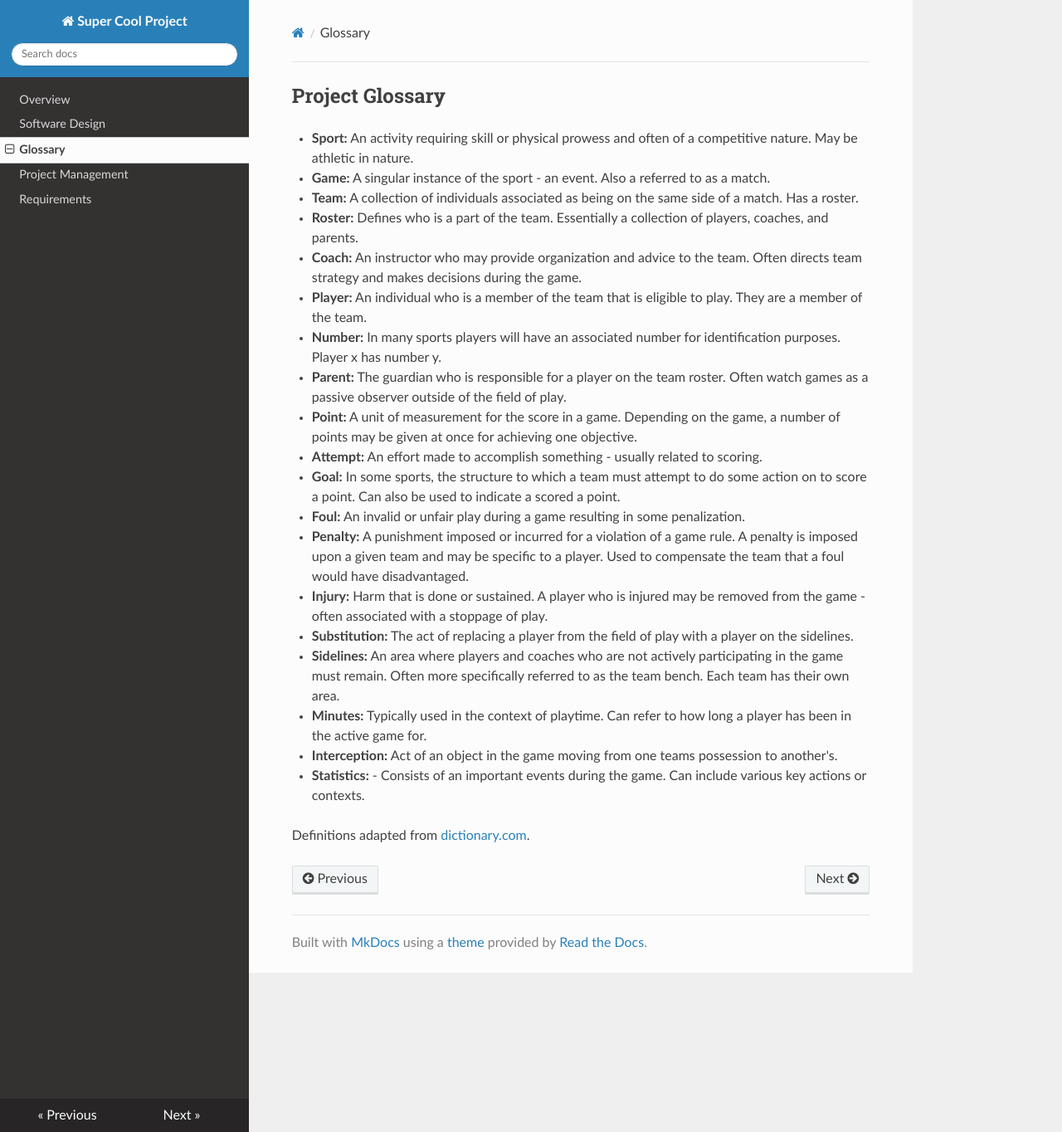
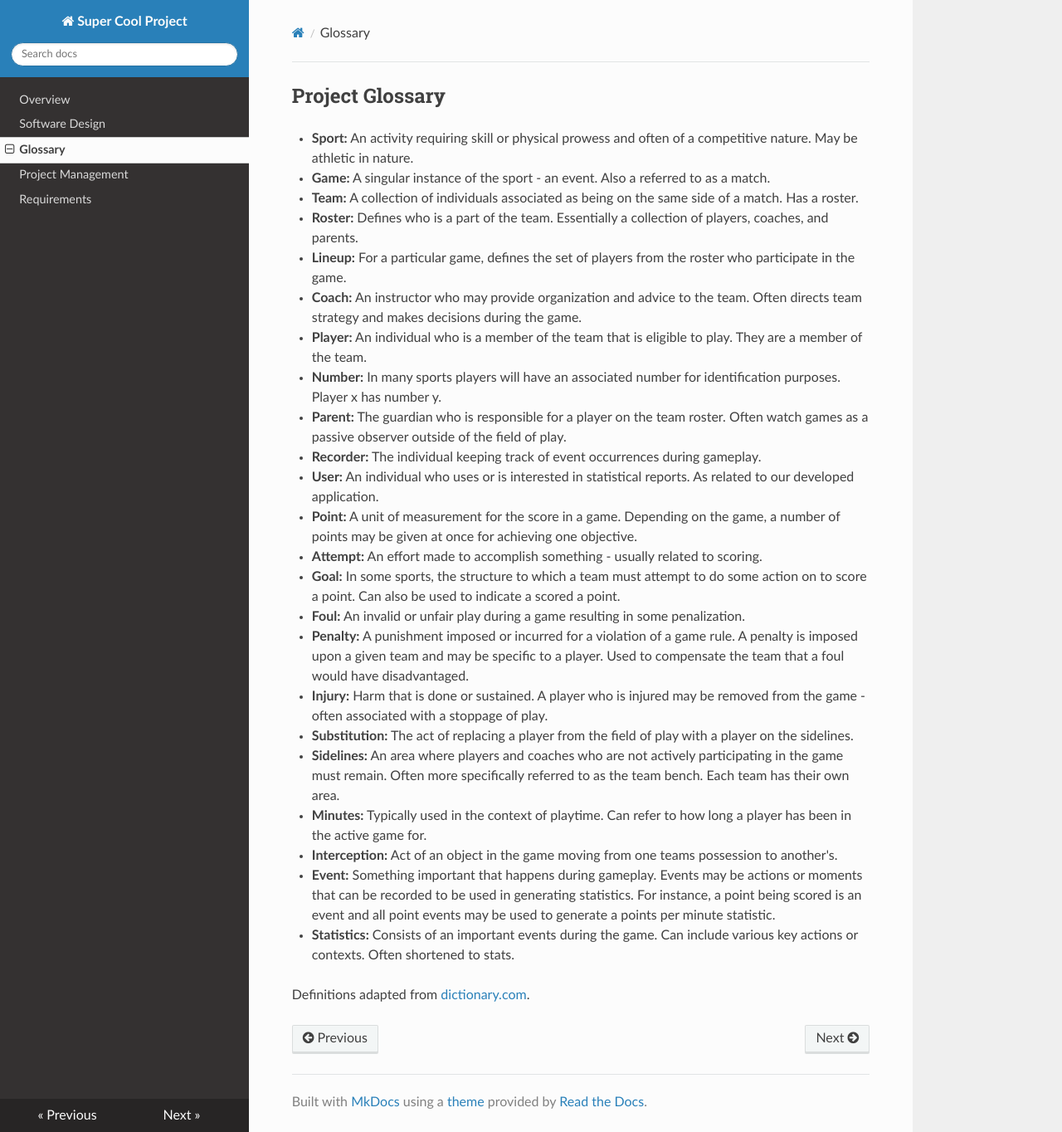
Before and after one commit to TaylorZowtuk/measure-what-matters, an MkDocs documentation site: the page built from docs/docs/glossary.md, in a window 1280 px wide and 1364 px high. Shown: the whole window at 83% size. Built offline with MkDocs 1.6.1, drawn with Linux system fonts in a browser that asks for light colours; nearby versions of some CDN libraries.

Commit message:
Added definitions to clarify roles from user stories

```diff
--- a/docs/docs/glossary.md
+++ b/docs/docs/glossary.md
@@ -8,6 +8,8 @@
 
 - **Roster:** Defines who is a part of the team. Essentially a collection of players, coaches, and parents.
 
+- **Lineup:** For a particular game, defines the set of players from the roster who participate in the game.
+
 - **Coach:** An instructor who may provide organization and advice to the team. Often directs team strategy and makes decisions during the game.
 
 - **Player:** An individual who is a member of the team that is eligible to play. They are a member of the team.
@@ -15,6 +17,10 @@
 - **Number:** In many sports players will have an associated number for identification purposes. Player x has number y.
 
 - **Parent:** The guardian who is responsible for a player on the team roster. Often watch games as a passive observer outside of the field of play.
+
+- **Recorder:** The individual keeping track of event occurrences during gameplay.
+
+- **User:** An individual who uses or is interested in statistical reports. As related to our developed application.
 
 - **Point:** A unit of measurement for the score in a game. Depending on the game, a number of points may be given at once for achieving one objective.
 
@@ -36,7 +42,9 @@
 
 - **Interception:** Act of an object in the game moving from one teams possession to another's.
 
-- **Statistics:** - Consists of an important events during the game. Can include various key actions or contexts.
+- **Event:** Something important that happens during gameplay. Events may be actions or moments that can be recorded to be used in generating statistics. For instance, a point being scored is an event and all point events may be used to generate a points per minute statistic.
+
+- **Statistics:** Consists of an important events during the game. Can include various key actions or contexts. Often shortened to stats.
 
 
 Definitions adapted from [dictionary.com](https://www.dictionary.com/).
```
